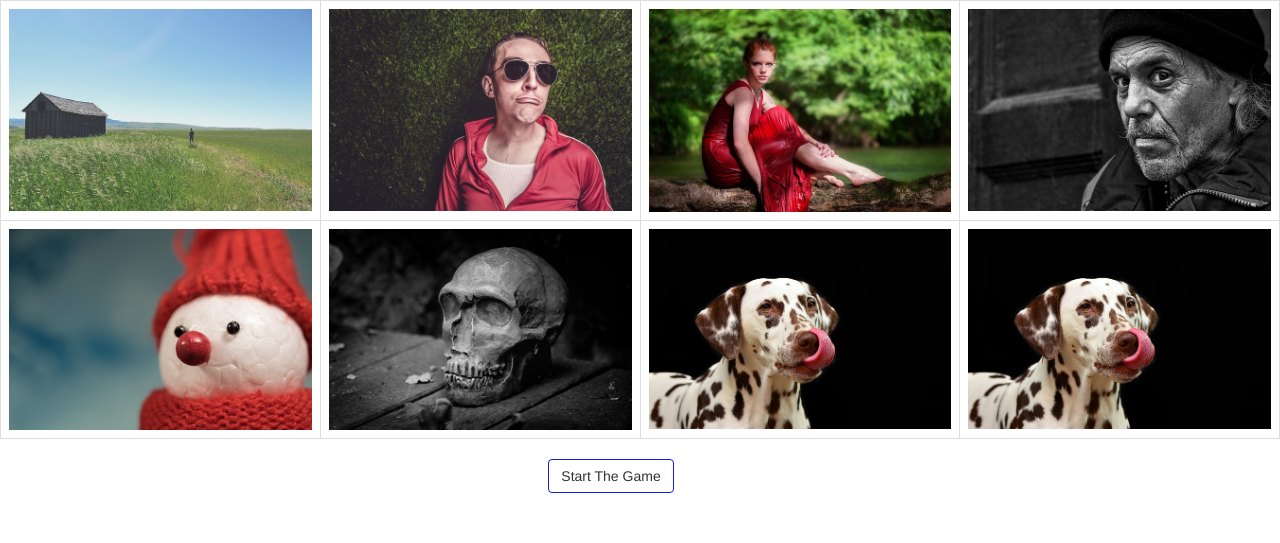
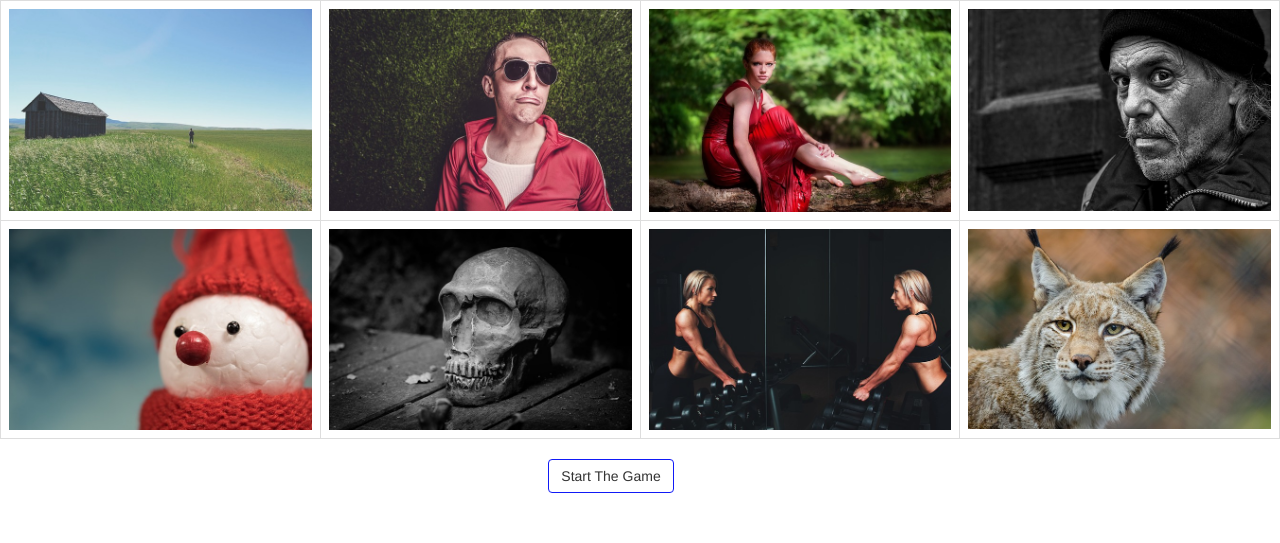
Before and after one commit to moriz23/JS-click-game, a PHP site: page / in a window 1280 px wide. Shown: the part 658-1201 px from the top of the page. Before the commit the page ends 1151 px from the top, so only its background shows below. Run offline with PHP 8.4, Linux system fonts and the light colour scheme.

Commit message:
finished product

```diff
--- a/index.html
+++ b/index.html
@@ -15,14 +15,14 @@
 	<div class="table-responsive">
 		<table id="game-table" class="table table-bordered">
 			<tr>
-				<td><img id="dog" class="img-responsive" src="img/dog.jpg" title="finger licking good!"></td>
+				<td><img id="dog" class="img-responsive" src="img/dog.jpg"></td>
 				<td><img id="mushroom" class="img-responsive" src="img/mushroom.jpg" title="where am I? Who am I?"></td>
 				<td><img id="capitalism" class="img-responsive" src="img/capitalism.jpg"></td>
-				<td><img id="duck" class="img-responsive" src="img/duck.jpg"></td>
+				<td><img id="duck" class="img-responsive" src="img/duck.jpg" title="quack"></td>
 			</tr>
 			<tr>
 				<td><img id="oldman" class="img-responsive" src="img/oldman.jpg" title="Get off my lawn!"></td>
-				<td><img id="dogmeat" class="img-responsive" src="img/dogmeat.jpg"></td>
+				<td><img id="dogmeat" class="img-responsive" src="img/dogmeat.jpg" title="never returned to Sanctuary..."></td>
 				<td><img id="wolfpack" class="img-responsive" src="img/pack.jpg"></td>
 				<td><img id="weird" class="img-responsive" src="img/weirdgirl.jpg"></td>
 			</tr>
@@ -41,8 +41,8 @@
 			<tr>
 				<td><img id="frosty" class="img-responsive" src="img/snowman.jpg"></td>
 				<td><img id="skull" class="img-responsive" src="img/inevitability.jpg"></td>
-				<td><img class="img-responsive" src="img/dog.jpg"></td>
-				<td><img class="img-responsive" src="img/dog.jpg"></td>
+				<td><img id="gainz" class="img-responsive" src="img/fitgirl.jpg"></td>
+				<td><img id="bigcat" class="img-responsive" src="img/skycat.jpg"></td>
 			</tr>
 		</table>
 	</div>
--- a/style.css
+++ b/style.css
@@ -16,6 +16,7 @@
 .start-button{
   border: 1px solid #111AF7;
   transition: border 1s, background 1.5s, color 1.2s;
+  margin-bottom: 50px;
 }
 
 .start-button:hover{
```
Also changed, not shown: img/fitgirl.jpg (added), img/skycat.jpg (added), 2 other files.
